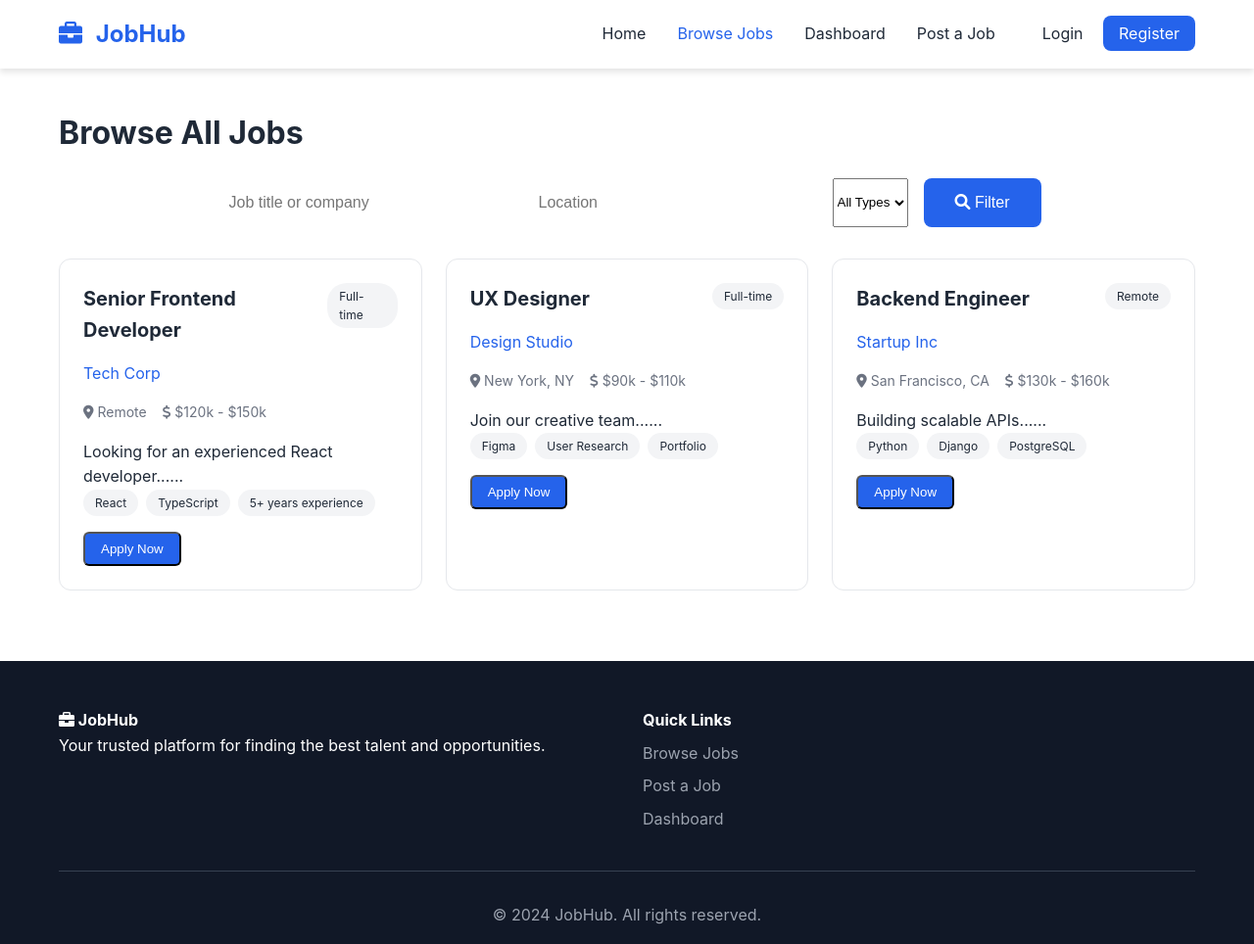
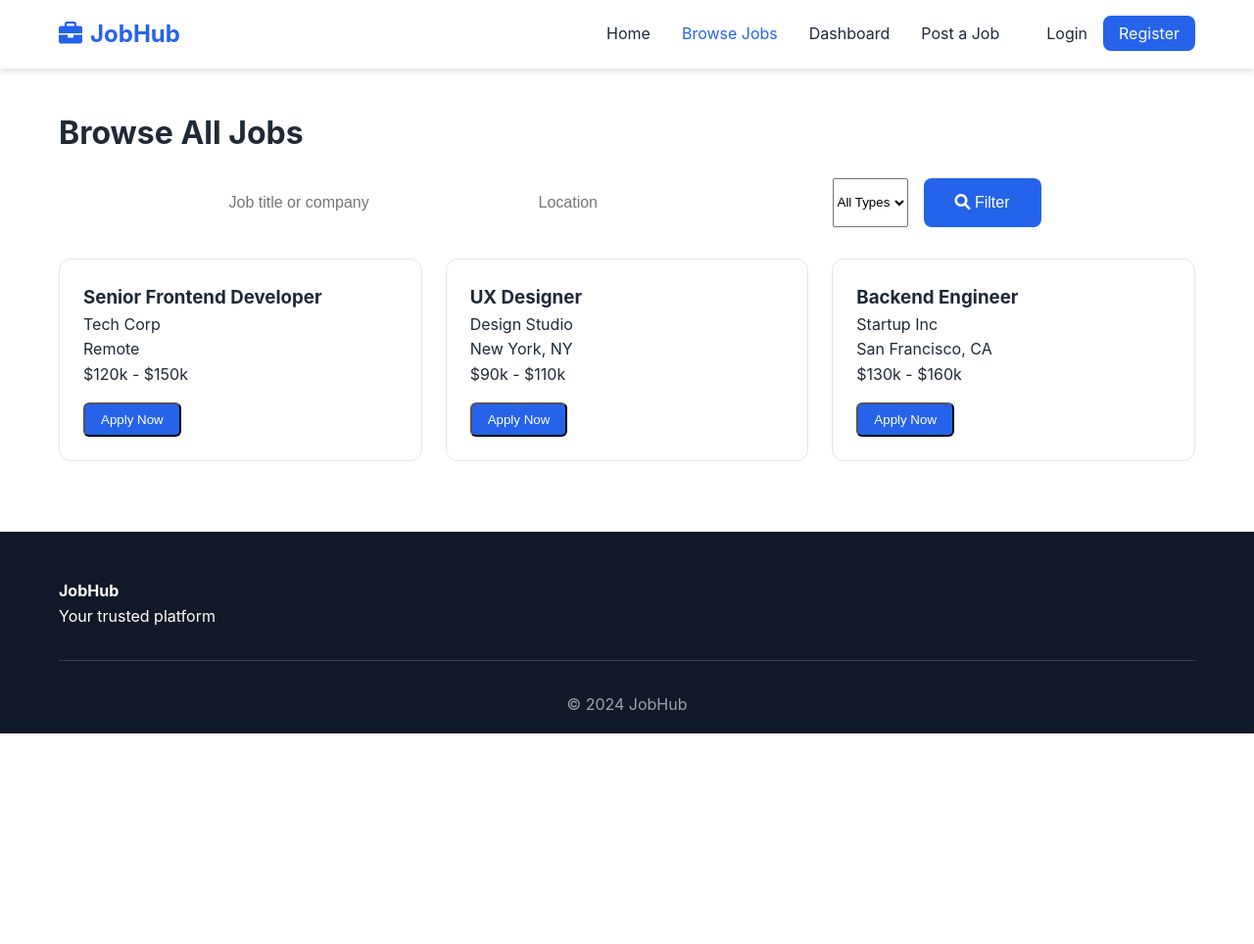
Before and after one commit to prashumishra1204/Job-platform-hub, a website: page jobs.html in a window 1280 px wide. Shown: the whole page at 98% size. After the commit the page ends 800 px from the top, so only its background shows below. Drawn offline with Linux system fonts and the light colour scheme.

Commit message:
--VERSION --UPDATE --v1.1

```diff
--- a/jobs.html
+++ b/jobs.html
@@ -2,147 +2,29 @@
 <html lang="en">
 <head>
     <meta charset="UTF-8">
-    <meta name="viewport" content="width=device-width, initial-scale=1.0">
     <title>Browse Jobs - JobHub</title>
     <link rel="stylesheet" href="css/style.css">
     <link href="https://cdnjs.cloudflare.com/ajax/libs/font-awesome/6.0.0/css/all.min.css" rel="stylesheet">
 </head>
 <body>
-    <nav class="navbar">
-        <div class="container">
-            <div class="nav-brand">
-                <i class="fas fa-briefcase"></i>
-                <span>JobHub</span>
-            </div>
-            <div class="nav-menu">
-                <a href="index.html">Home</a>
-                <a href="jobs.html" class="active">Browse Jobs</a>
-                <a href="dashboard.html">Dashboard</a>
-                <a href="post-job.html">Post a Job</a>
-                <div id="auth-buttons">
-                    <a href="login.html" class="btn-login">Login</a>
-                    <a href="register.html" class="btn-register">Register</a>
-                </div>
-                <div id="user-menu" style="display:none;">
-                    <div class="user-dropdown">
-                        <span id="user-name"></span>
-                        <i class="fas fa-chevron-down"></i>
-                        <div class="dropdown-content">
-                            <a href="dashboard.html">My Dashboard</a>
-                            <a href="#" id="logout-btn">Logout</a>
-                        </div>
-                    </div>
-                </div>
-            </div>
-        </div>
-    </nav>
-
-    <div class="container" style="padding: 40px 20px;">
-        <h1>Browse All Jobs</h1>
-
-        <!-- Filters -->
-        <div class="search-box" style="margin: 20px 0;">
-            <input type="text" id="filter-keyword" placeholder="Job title or company">
-            <input type="text" id="filter-location" placeholder="Location">
-            <select id="filter-type">
-                <option value="">All Types</option>
-                <option value="Full-time">Full-time</option>
-                <option value="Part-time">Part-time</option>
-                <option value="Remote">Remote</option>
-                <option value="Contract">Contract</option>
-            </select>
-            <button onclick="filterJobs()"><i class="fas fa-search"></i> Filter</button>
-        </div>
-
-        <div class="jobs-grid" id="jobs-list"></div>
-    </div>
-
-    <footer>
-        <div class="container">
-            <div class="footer-content">
-                <div class="footer-section">
-                    <h4><i class="fas fa-briefcase"></i> JobHub</h4>
-                    <p>Your trusted platform for finding the best talent and opportunities.</p>
-                </div>
-                <div class="footer-section">
-                    <h4>Quick Links</h4>
-                    <a href="jobs.html">Browse Jobs</a>
-                    <a href="post-job.html">Post a Job</a>
-                    <a href="dashboard.html">Dashboard</a>
-                </div>
-            </div>
-            <div class="footer-bottom">
-                <p>&copy; 2024 JobHub. All rights reserved.</p>
-            </div>
-        </div>
-    </footer>
-
-    <script src="js/data.js"></script>
-    <script src="js/auth.js"></script>
+    <nav class="navbar"><div class="container"><div class="nav-brand"><i class="fas fa-briefcase"></i><span>JobHub</span></div>
+    <div class="nav-menu"><a href="index.html">Home</a><a href="jobs.html" class="active">Browse Jobs</a><a href="dashboard.html">Dashboard</a><a href="employer/post-job.html">Post a Job</a>
+    <div id="auth-buttons"><a href="login.html" class="btn-login">Login</a><a href="register.html" class="btn-register">Register</a></div>
+    <div id="user-menu" style="display:none;"><div class="user-dropdown"><span id="user-name"></span><i class="fas fa-chevron-down"></i><div class="dropdown-content"><a href="dashboard.html">Dashboard</a><a href="#" id="logout-btn">Logout</a></div></div></div></div></div></nav>
+    <div class="container" style="padding:40px 20px"><h1>Browse All Jobs</h1>
+    <div class="search-box" style="margin:20px 0"><input type="text" id="filter-keyword" placeholder="Job title or company"><input type="text" id="filter-location" placeholder="Location">
+    <select id="filter-type"><option value="">All Types</option><option value="Full-time">Full-time</option><option value="Part-time">Part-time</option><option value="Remote">Remote</option></select>
+    <button onclick="filterJobs()"><i class="fas fa-search"></i> Filter</button></div>
+    <div class="jobs-grid" id="jobs-list"></div></div>
+    <footer><div class="container"><div class="footer-content"><div class="footer-section"><h4>JobHub</h4><p>Your trusted platform</p></div></div><div class="footer-bottom"><p>&copy; 2024 JobHub</p></div></div></footer>
+    <script src="js/data.js"></script><script src="js/auth.js"></script>
     <script>
-        function displayJobs(jobs) {
-            const container = document.getElementById('jobs-list');
-            if (!container) return;
-
-            if (jobs.length === 0) {
-                container.innerHTML = '<p style="text-align:center;">No jobs found.</p>';
-                return;
-            }
-
-            container.innerHTML = jobs.map(job => `
-                <div class="job-card">
-                    <div class="job-header">
-                        <h3 class="job-title">${job.title}</h3>
-                        <span class="tag">${job.type}</span>
-                    </div>
-                    <div class="job-company">${job.company}</div>
-                    <div class="job-details">
-                        <span><i class="fas fa-map-marker-alt"></i> ${job.location}</span>
-                        <span><i class="fas fa-dollar-sign"></i> ${job.salary}</span>
-                    </div>
-                    <p>${job.description.substring(0, 100)}...</p>
-                    <div class="job-tags">
-                        ${job.requirements.slice(0, 3).map(req => `<span class="tag">${req}</span>`).join('')}
-                    </div>
-                    <button onclick="applyForJob(${job.id})" class="btn-apply">Apply Now</button>
-                </div>
-            `).join('');
-        }
-
-        function filterJobs() {
-            const keyword = document.getElementById('filter-keyword')?.value || '';
-            const location = document.getElementById('filter-location')?.value || '';
-            const type = document.getElementById('filter-type')?.value || '';
-
-            const filtered = Database.getJobs({ keyword, location, type });
-            displayJobs(filtered);
-        }
-
-        function applyForJob(jobId) {
-            if (!Auth.isAuthenticated()) {
-                alert('Please login to apply for jobs!');
-                window.location.href = 'login.html';
-                return;
-            }
-
-            if (Auth.currentUser.role !== 'employee') {
-                alert('Only employees can apply for jobs!');
-                return;
-            }
-
-            try {
-                Database.applyForJob(Auth.currentUser.id, jobId);
-                alert('Application submitted successfully!');
-            } catch (error) {
-                alert(error.message);
-            }
-        }
-
-        // Load all jobs on page load
-        document.addEventListener('DOMContentLoaded', () => {
-            const allJobs = Database.getJobs();
-            displayJobs(allJobs);
-        });
+        function displayJobs(jobs){const c=document.getElementById('jobs-list');if(!c)return;if(jobs.length===0){c.innerHTML='<p>No jobs found.</p>';return;}
+        c.innerHTML=jobs.map(j=>`<div class="job-card"><h3>${j.title}</h3><div>${j.company}</div><div>${j.location}</div><div>${j.salary}</div><button onclick="applyForJob(${j.id})" class="btn-apply">Apply Now</button></div>`).join('');}
+        function filterJobs(){const k=document.getElementById('filter-keyword')?.value||'',l=document.getElementById('filter-location')?.value||'',t=document.getElementById('filter-type')?.value||'';displayJobs(Database.getJobs({keyword:k,location:l,type:t}));}
+        function applyForJob(jobId){if(!Auth.isAuthenticated()){alert('Please login to apply!');window.location.href='login.html';return;}
+        try{Database.applyForJob(Auth.currentUser.id,jobId);alert('Application submitted!');}catch(e){alert(e.message);}}
+        displayJobs(Database.getJobs());
     </script>
 </body>
 </html>
```
